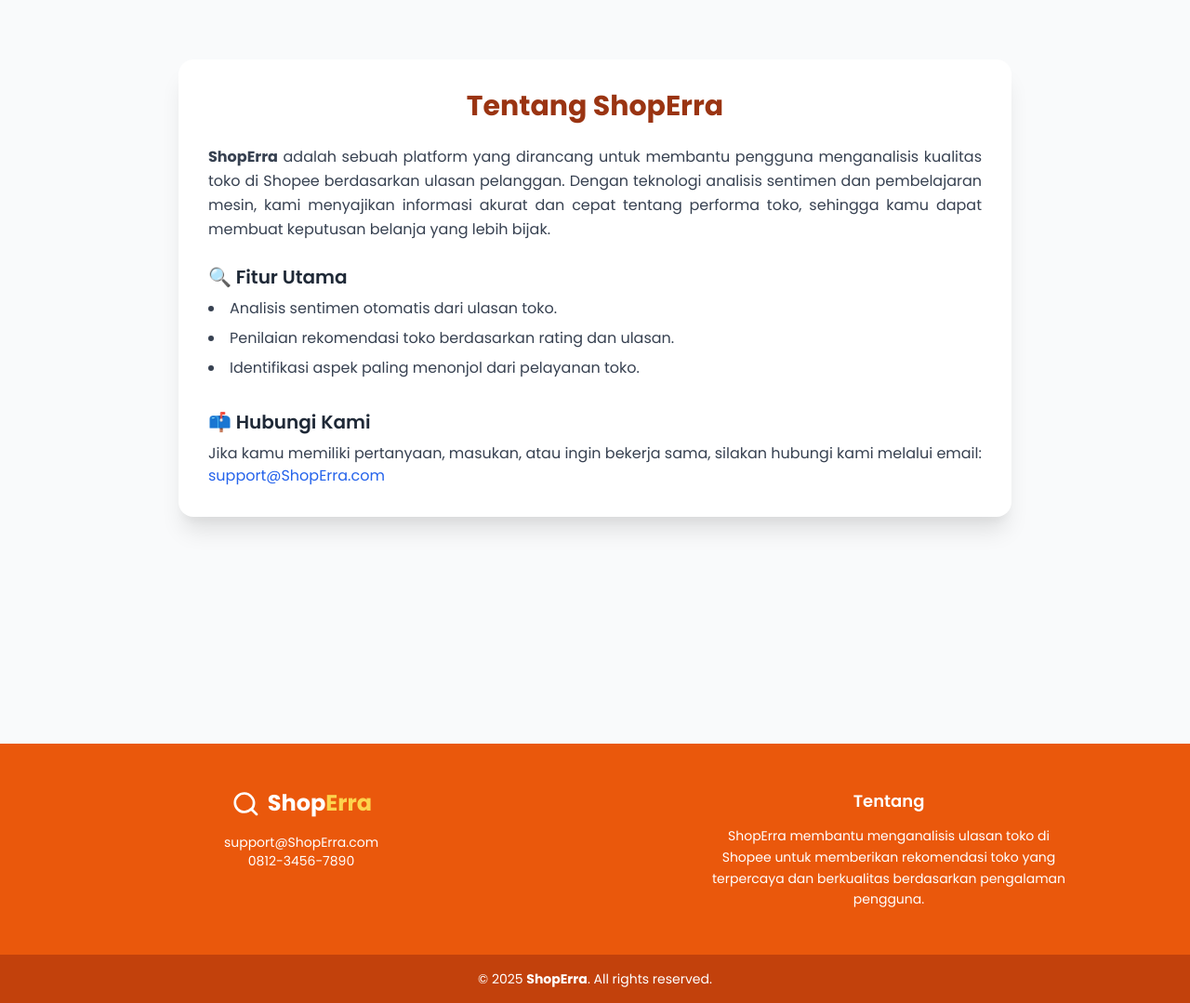
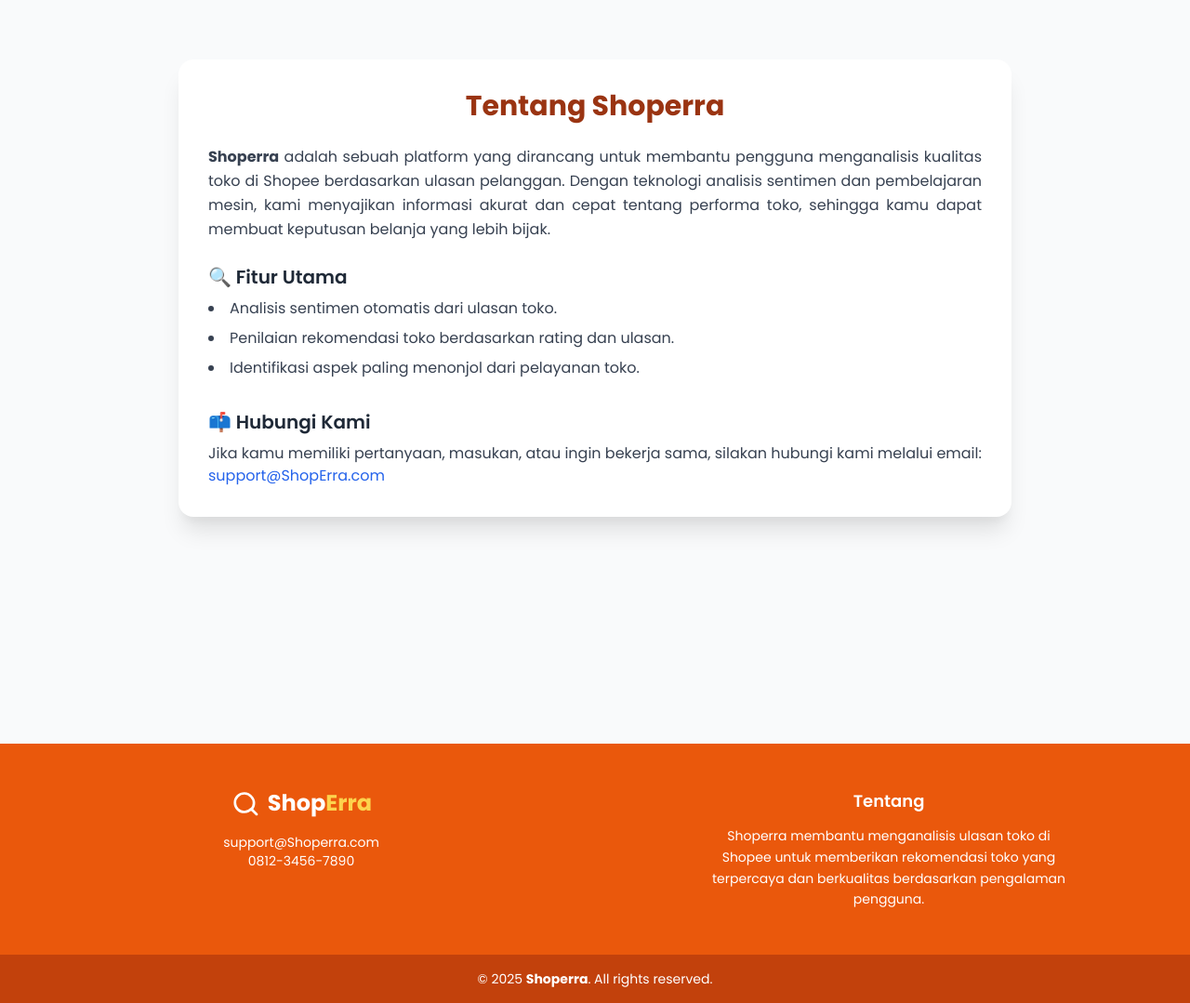
Before and after one commit to aliadwnt/ulasCheck, a Flask app: page /about-us in a window 1280 px wide. Shown: the part 64-1143 px from the top of the page at 93% size. Run offline with Flask 3, Linux system fonts and the light colour scheme; parts of the project's set-up code (start-up, migrations or seed data) failed here and were passed over; some libraries are stand-ins or nearby versions.

Commit message:
change ShopErra to Shoperra

```diff
--- a/app/templates/components/footer.html
+++ b/app/templates/components/footer.html
@@ -12,7 +12,7 @@
     <!-- Teks Logo -->
     <h4 class="text-2xl font-bold">Shop<span class="text-yellow-300">Erra</span></h4>
   </div>
-      <p class="text-sm">support@ShopErra.com</p>
+      <p class="text-sm">support@Shoperra.com</p>
       <p class="text-sm">0812-3456-7890</p>
     </div>
 
@@ -20,7 +20,7 @@
     <div class="flex flex-col items-center">
       <h5 class="text-lg font-semibold mb-3">Tentang</h5>
       <p class="text-sm leading-relaxed max-w-sm">
-        ShopErra membantu menganalisis ulasan toko di Shopee untuk memberikan rekomendasi toko yang terpercaya dan berkualitas berdasarkan pengalaman pengguna.
+        Shoperra membantu menganalisis ulasan toko di Shopee untuk memberikan rekomendasi toko yang terpercaya dan berkualitas berdasarkan pengalaman pengguna.
       </p>
     </div>
 
@@ -28,6 +28,6 @@
 
   <!-- Bottom Bar -->
   <div class="bg-orange-700 py-4 text-center text-sm">
-    &copy; {{ now.year }} <strong>ShopErra</strong>. All rights reserved.
+    &copy; {{ now.year }} <strong>Shoperra</strong>. All rights reserved.
   </div>
 </footer>
--- a/app/templates/components/navbar.html
+++ b/app/templates/components/navbar.html
@@ -6,7 +6,7 @@
   <script src="https://cdn.tailwindcss.com"></script>
   <link rel="stylesheet" href="{{ url_for('static', filename='css/style.css') }}">
   <link href="https://fonts.googleapis.com/css2?family=Poppins:wght@400;600;700&display=swap" rel="stylesheet">
-  <title>Navbar ShopErra</title>
+  <title>Navbar Shoperra</title>
   <style>
     body {
       font-family: 'Poppins', sans-serif;
--- a/app/templates/index.html
+++ b/app/templates/index.html
@@ -3,7 +3,7 @@
 <head>
   <meta charset="UTF-8" />
   <meta name="viewport" content="width=device-width, initial-scale=1.0" />
-  <title>{% block title %}ShopErra{% endblock %}</title>
+  <title>{% block title %}Shoperra{% endblock %}</title>
   <link href="{{ url_for('static', filename='css/output.css') }}" rel="stylesheet">
   <link href="https://fonts.googleapis.com/css2?family=Poppins:wght@400;600&display=swap" rel="stylesheet">
 </head>
--- a/app/templates/pages/admin/dashboard.html
+++ b/app/templates/pages/admin/dashboard.html
@@ -20,7 +20,7 @@
                 {% block content %}
                 <div class="bg-white shadow rounded-lg p-6 mb-3">
                     <h1 class="text-2xl font-semibold text-gray-800 mb-4">Halo,</h1>
-                    <p class="text-l text-gray-600">Selamat datang di halaman dashboard admin ShopErra.</p>
+                    <p class="text-l text-gray-600">Selamat datang di halaman dashboard admin Shoperra.</p>
                 </div>
 
                 <div class="bg-white shadow rounded-lg p-6">
--- a/app/templates/pages/admin/history.html
+++ b/app/templates/pages/admin/history.html
@@ -3,7 +3,7 @@
 <head>
     <meta charset="UTF-8">
     <meta name="viewport" content="width=device-width, initial-scale=1.0">
-    <title>{% block title %}ShopErra Admin{% endblock %}</title>
+    <title>{% block title %}Shoperra Admin{% endblock %}</title>
     <script src="https://cdn.tailwindcss.com"></script>
     <link href="https://fonts.googleapis.com/css2?family=Poppins:wght@400;600&display=swap" rel="stylesheet">
     <style>
--- a/app/templates/pages/public/about-us.html
+++ b/app/templates/pages/public/about-us.html
@@ -1,16 +1,16 @@
 {% extends "index.html" %}
 
-{% block title %}Tentang Kami - ShopErra{% endblock %}
+{% block title %}Tentang Kami - Shoperra{% endblock %}
 
 {% block content %}
   {% include 'components/navbar.html' %}
 
   <section class="min-h-screen bg-gray-50 py-16 px-6 font-[Poppins]">
     <div class="max-w-4xl mx-auto bg-white p-8 rounded-2xl shadow-xl">
-      <h1 class="text-3xl font-bold text-orange-800 mb-6 text-center">Tentang ShopErra</h1>
+      <h1 class="text-3xl font-bold text-orange-800 mb-6 text-center">Tentang Shoperra</h1>
 
       <p class="text-gray-700 leading-relaxed text-justify">
-        <strong>ShopErra</strong> adalah sebuah platform yang dirancang untuk membantu pengguna menganalisis kualitas toko di Shopee berdasarkan ulasan pelanggan.
+        <strong>Shoperra</strong> adalah sebuah platform yang dirancang untuk membantu pengguna menganalisis kualitas toko di Shopee berdasarkan ulasan pelanggan.
         Dengan teknologi analisis sentimen dan pembelajaran mesin, kami menyajikan informasi akurat dan cepat tentang performa toko, sehingga kamu dapat membuat keputusan belanja yang lebih bijak.
       </p>
 
@@ -27,7 +27,7 @@
         <h2 class="text-xl font-semibold text-gray-800 mb-2">📫 Hubungi Kami</h2>
         <p class="text-gray-700">
           Jika kamu memiliki pertanyaan, masukan, atau ingin bekerja sama, silakan hubungi kami melalui email:
-          <a href="mailto:support@ShopErra.com" class="text-blue-600 hover:underline">support@ShopErra.com</a>
+          <a href="mailto:support@Shoperra.com" class="text-blue-600 hover:underline">support@ShopErra.com</a>
         </p>
       </div>
     </div>
```
Also changed, not shown: README.md.
